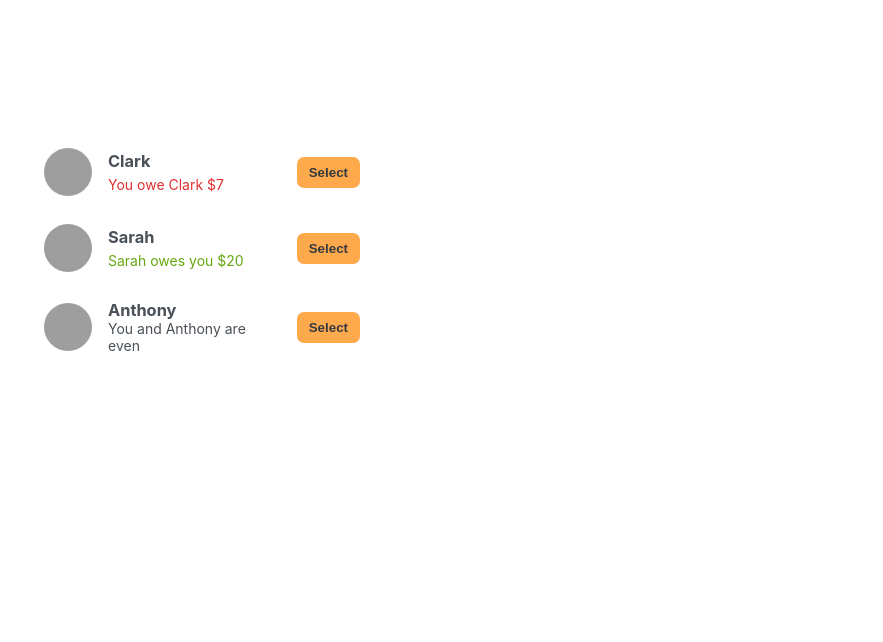
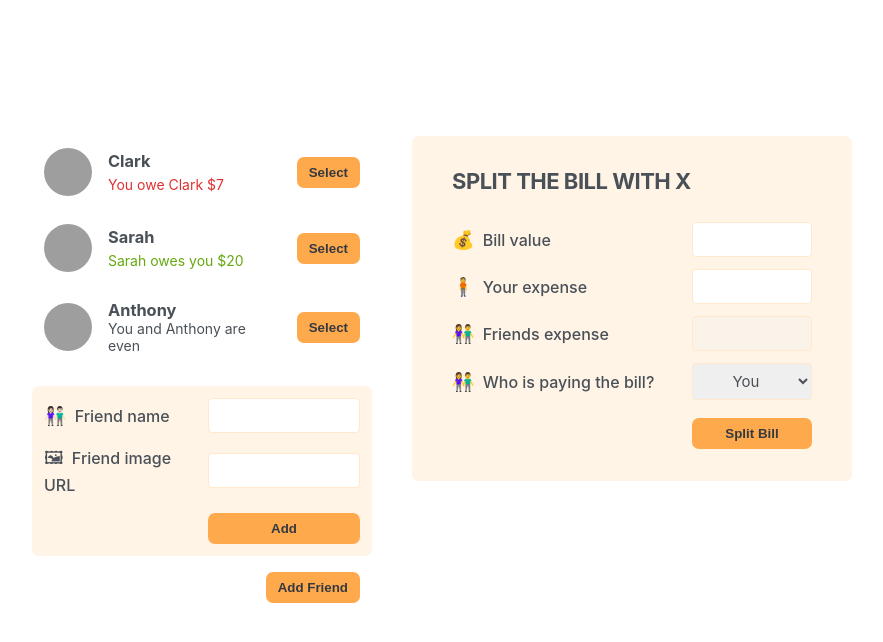
Before and after one commit to nazarchykur/eat-n-split, a React (Create React App) app: page / in a window 1280 px wide. Shown: the top 642 px of the page, without its empty margins (198-1081 px from the left). Built offline with nearby package versions, Linux system fonts and the light colour scheme; grey boxes are pictures that could not be loaded.

Commit message:
added Form

```diff
--- a/src/App.js
+++ b/src/App.js
@@ -24,7 +24,10 @@
     <div className="app">
       <div className="sidebar">
         <FriendsList />
+        <FormAddFriend />
+        <Button>Add Friend</Button>
       </div>
+      <FormSplitBill />
     </div>
   );
 }
@@ -61,7 +64,50 @@
         <p className="black">You and {friend.name} are even</p>
       )}
 
-      <button className="button">Select</button>
+      <Button>Select</Button>
     </li>
   );
 }
+
+function Button({ children }) {
+  return <button className="button">{children}</button>;
+}
+
+function FormAddFriend() {
+  return (
+    <form className="form-add-friend">
+      <label htmlFor="name">👫🏻 Friend name</label>
+      <input id="name" type="text" />
+
+      <label htmlFor="image">🖼 Friend image URL</label>
+      <input id="image" type="text" />
+
+      <Button>Add</Button>
+    </form>
+  );
+}
+
+function FormSplitBill() {
+  return (
+    <form className="form-split-bill">
+      <h2>Split the bill with X</h2>
+
+      <label>💰 Bill value</label>
+      <input type="text" />
+
+      <label>🧍 Your expense</label>
+      <input type="text" />
+
+      <label>👫 Friends expense</label>
+      <input type="text" disabled />
+
+      <label>👫 Who is paying the bill?</label>
+      <select>
+        <option value="you">You</option>
+        <option value="friend">Friend</option>
+      </select>
+
+      <Button>Split Bill</Button>
+    </form>
+  );
+}
--- a/src/index.css
+++ b/src/index.css
@@ -118,10 +118,15 @@
 }
 
 .form-add-friend {
-  grid-template-columns: 1fr 1.5fr;
+  grid-template-columns: 1fr 1fr;
   margin-bottom: 1.6rem;
   padding: 1.2rem;
 }
+
+.form-add-friend input {
+  width: 100%;
+}
+
 .form-split-bill {
   grid-template-columns: 1fr 12rem;
   padding: 3.2rem 4rem;
```
